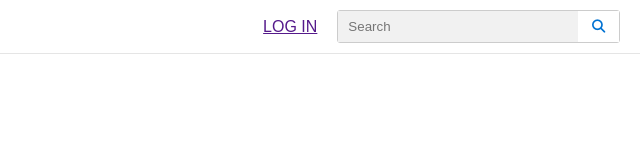
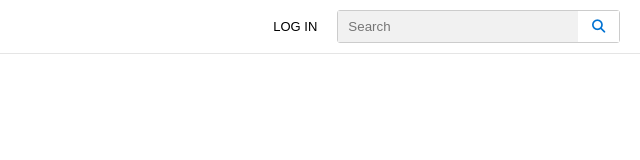
Before and after one commit to davidtello17/practica-pixel-perfect, a plain HTML site: page index.html in a window 1280 px wide. Shown: the full height of the page, 640-1280 px from the left. Drawn offline with Linux system fonts and the light colour scheme.

Commit message:
navbar: logo, menu y buscador

```diff
--- a/css/styles.css
+++ b/css/styles.css
@@ -35,7 +35,7 @@ body {
     align-items: center;
     gap: 20px;
 }
-.navbar__ligin{
+.navbar__login{
     color: black;
     text-decoration: none;
     font-size: 13px;
```
